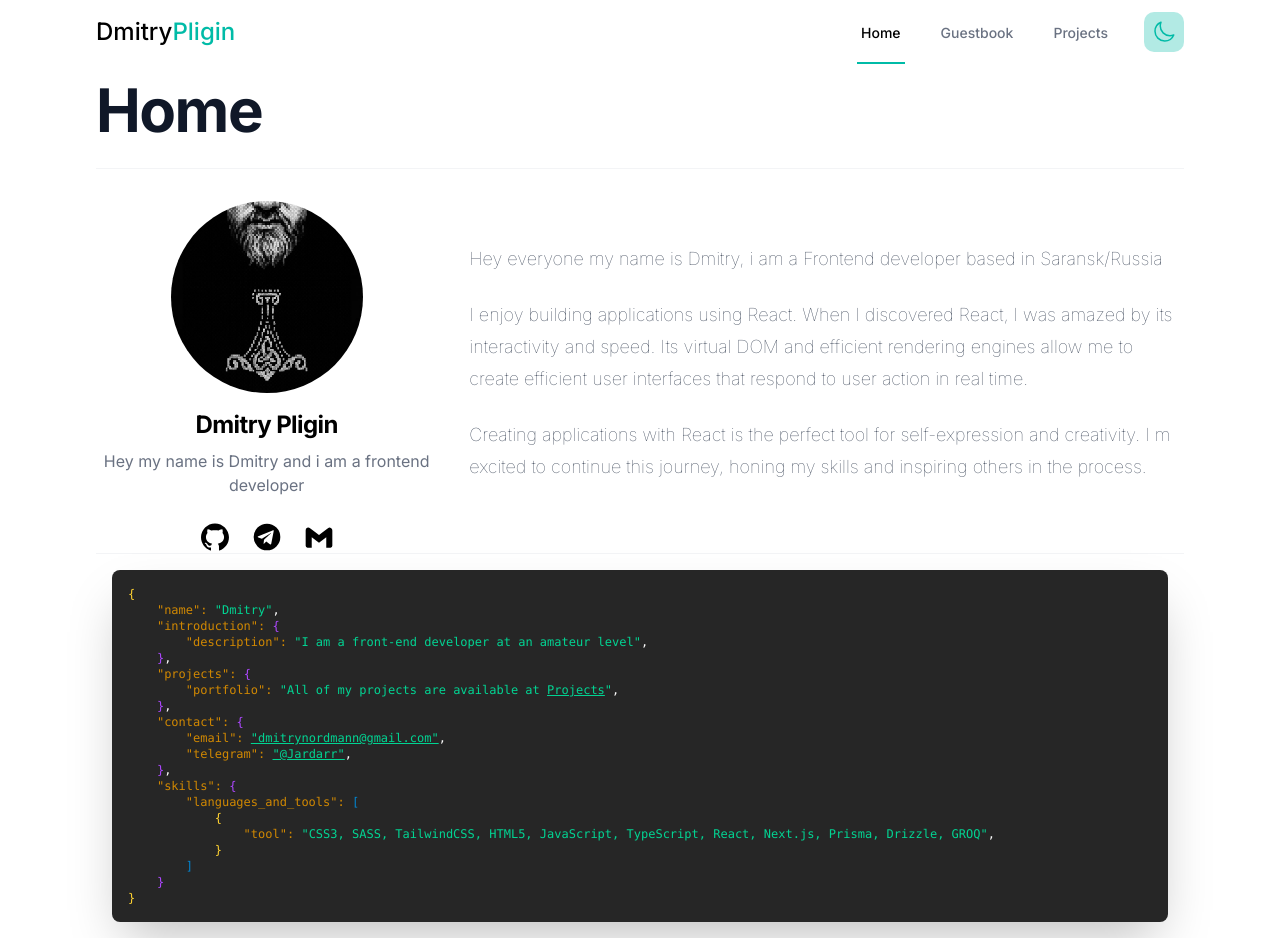
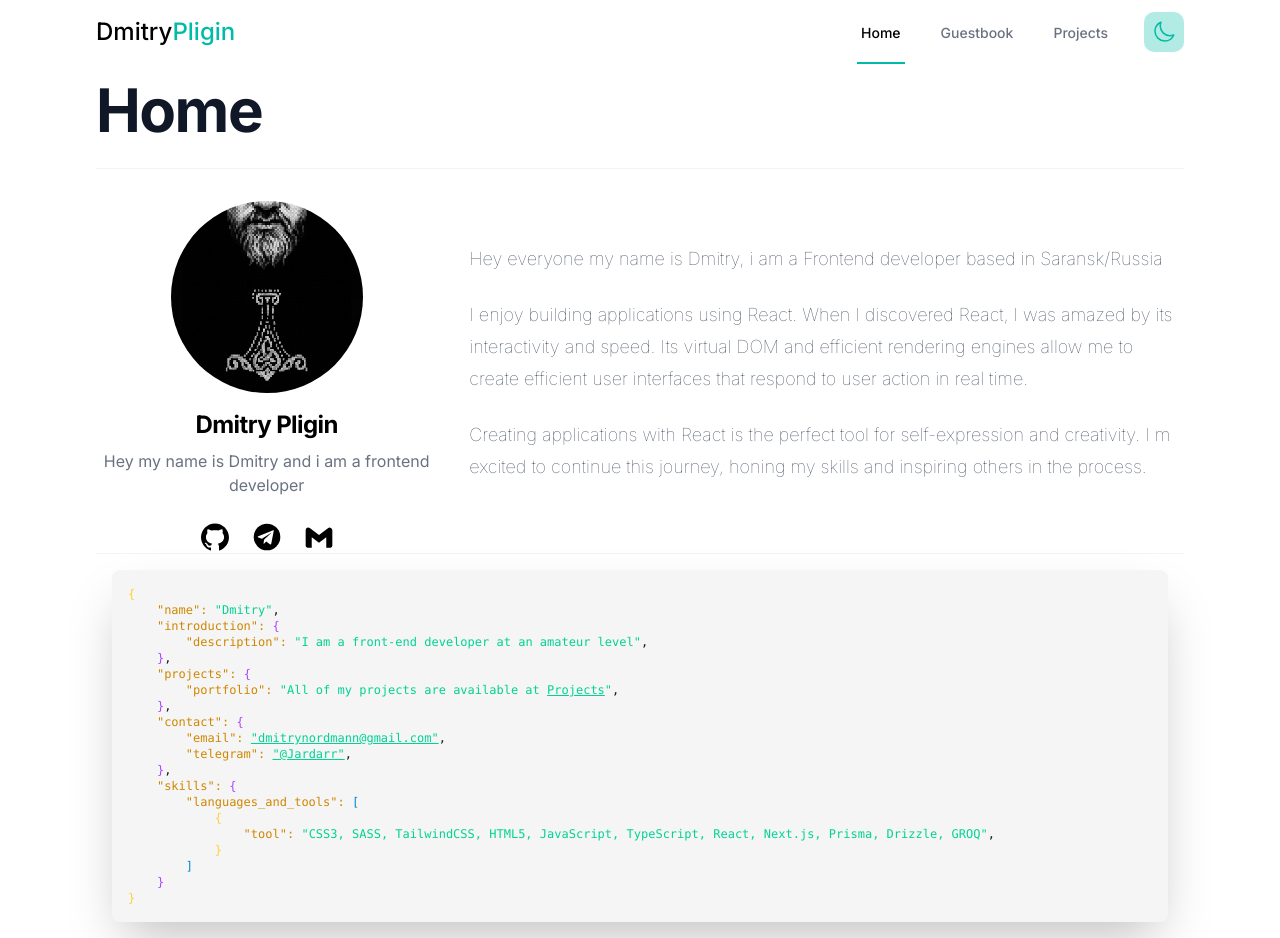
Before and after one commit to Jardarr/jardarr-portfolio, a Next.js app: page / in a window 1280 px wide. Built offline with nearby package versions, Linux system fonts and the light colour scheme.

Commit message:
fix: add theme in codeblock

```diff
--- a/app/components/codeBlock.tsx
+++ b/app/components/codeBlock.tsx
@@ -2,7 +2,7 @@ import Link from "next/link";
 
 export default function CodeBlock() {
     return (
-        <div className="whitespace-pre rounded-md shadow-2xl bg-neutral-800 text-xs text-white overflow-x-auto max-w-full p-4">
+        <div className="whitespace-pre rounded-md shad shadow-2xl bg-neutral-100 dark:bg-neutral-800 text-xs dark:text-white text-neutral-900 overflow-x-auto max-w-full p-4">
             <code>
                 <span className="text-amber-300">{'{'}</span><br />
                     &nbsp;&nbsp;&nbsp;&nbsp;<span className="text-yellow-600">&quot;name&quot;:</span> <span className="text-emerald-400">&quot;Dmitry&quot;</span>,<br />
```
Also changed, not shown: app/globals.css (indentation only).
